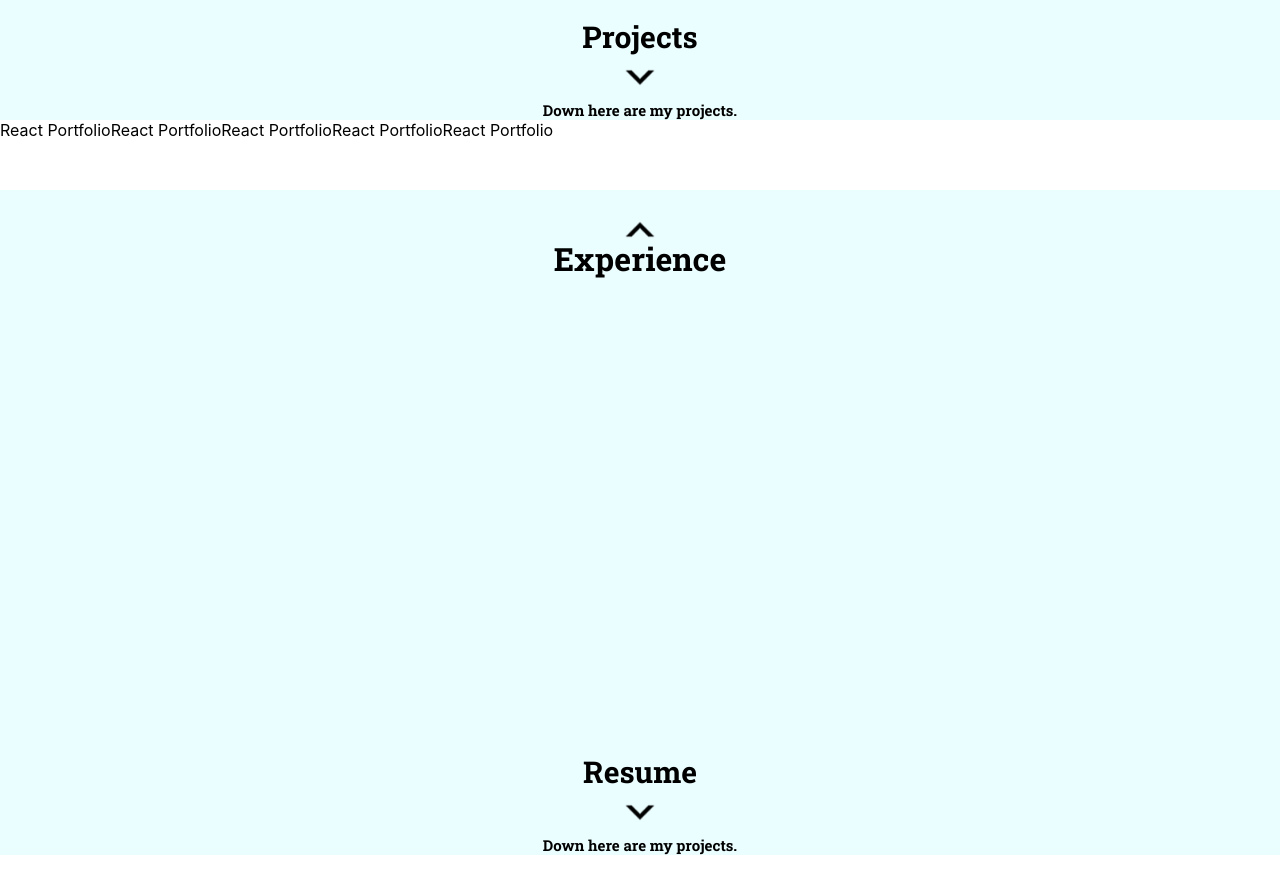
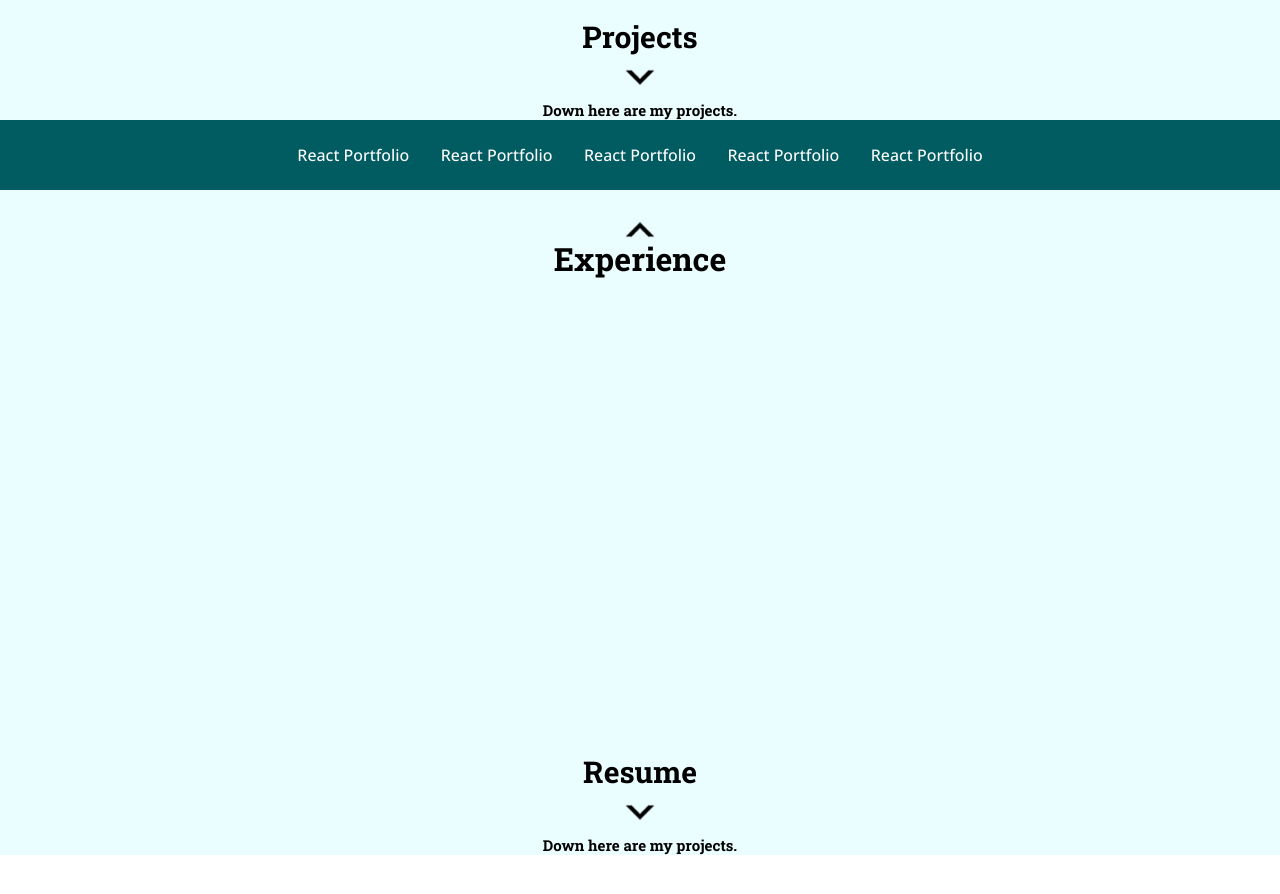
Before and after one commit to michaelbrooks1234/Portfolio4.0, a React (Create React App) app: page / in a window 1280 px wide. Shown: the part 1480-2374 px from the top of the page. Built offline with nearby package versions, Linux system fonts and the light colour scheme.

Commit message:
Fixed up the third navbar thing with the styles of the second

```diff
--- a/src/App.css
+++ b/src/App.css
@@ -630,15 +630,37 @@ body::-webkit-scrollbar {
  height: 70px;
  width: 100vw;
  display: flex;
- justify-content: space-between;
+ justify-content: center;
+ background-color: #005c61;
 }
 
 .ThirdBar ul {
   margin: 0;
   padding: 0;
+  height: 100%;
+  width: var(--content-width);
+  display: flex;
+  justify-content: space-between;
   list-style-type: none;
+  align-items: center;
 }
 
 .ThirdBar ul li {
+  margin: 0;
+  padding: 0;
   display: inline;
+  width: 100%;
+  height: 100%;
+  display: flex;
+  align-items: center;
+  justify-content: space-evenly;
+  color: white;
+  user-select: none;
+  font-family: 'Open Sans', sans-serif;
+  font-weight: 500;
 }
+
+.ThirdBar ul li:hover {
+  background-color: #00767c;
+  cursor: pointer;
+}
```
